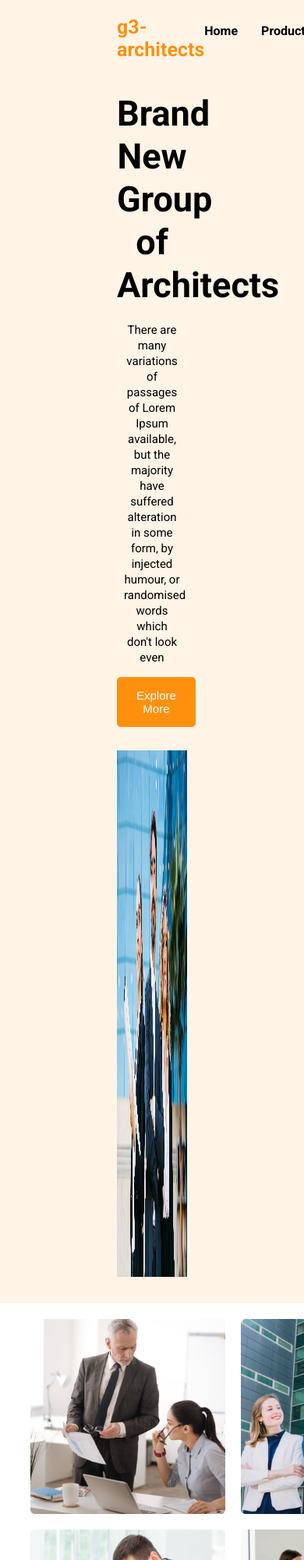
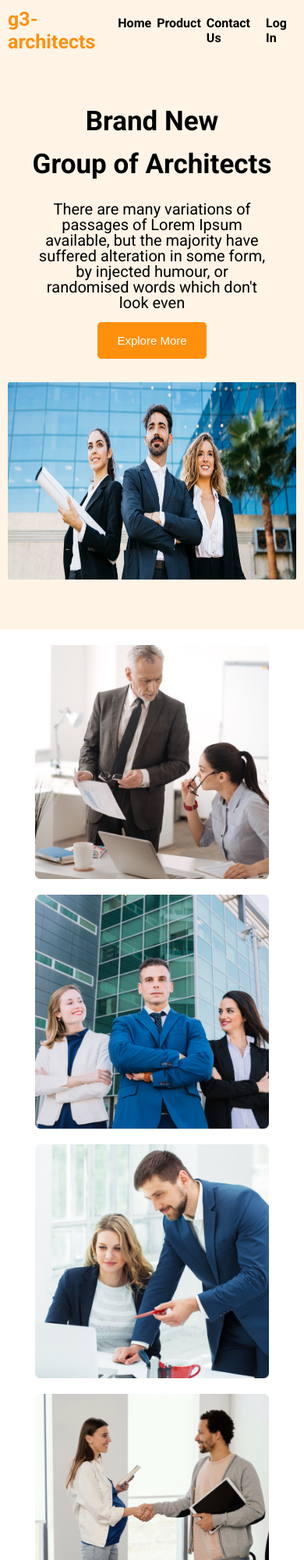
Before and after one commit to ibrahim2337/g3_architects, a plain HTML site: page index.html in a window 390 px wide. Shown: the top 2000 px of the page at 78% size. Drawn offline with Linux system fonts and the light colour scheme.

Commit message:
header responsive donee

```diff
--- a/style.css
+++ b/style.css
@@ -146,16 +146,15 @@ html {
 
 /* Features section ends */
 
-
 .features-container {
   display: grid;
   grid-template-columns: repeat(2, 1fr);
   width: 80%;
   margin: 0 auto;
-  gap:40px;
+  gap: 40px;
 }
 
-.features-item{
+.features-item {
   width: 100%;
   margin: 0 auto;
 }
@@ -194,33 +193,33 @@ margin: 0 auto;
   margin-bottom: 10px;
 }
 
-.lists p{
+.lists p {
   font-weight: 400;
   font-size: 15px;
-  line-height: 20px;;
+  line-height: 20px;
 }
 
-.features-container-image img{
+.features-container-image img {
   width: 100%;
   margin: 0 auto;
 }
 
 /* facts section starts  */
 
-.facts{
+.facts {
   width: 80%;
   margin: 0 auto;
   margin-top: 100px;
 }
 
-.facts-container{
+.facts-container {
   font-weight: 500;
   font-size: 40px;
   line-height: 45px;
   margin-bottom: 20px;
 }
 
-.facts-contain{
+.facts-contain {
   font-weight: 400;
   font-size: 15px;
   line-height: 20px;
@@ -228,22 +227,26 @@ margin: 0 auto;
   color: var(--color-secondary-light);
 }
 
-.icons{
+.icons {
   display: grid;
-  grid-template-columns: repeat(4,1fr);
+  grid-template-columns: repeat(4, 1fr);
   gap: 50px;
   padding: 0 150px;
 }
 
-.icon-list{
+.icon-list {
   border: 1px solid var(--color-primary);
-  box-shadow: rgba(0, 0, 0, 0.17) 0px -23px 25px 0px inset, rgba(0, 0, 0, 0.15) 0px -36px 30px 0px inset, rgba(0, 0, 0, 0.1) 0px -79px 40px 0px inset, rgba(0, 0, 0, 0.06) 0px 2px 1px, rgba(0, 0, 0, 0.09) 0px 4px 2px, rgba(0, 0, 0, 0.09) 0px 8px 4px, rgba(0, 0, 0, 0.09) 0px 16px 8px, rgba(0, 0, 0, 0.09) 0px 32px 16px;
+  box-shadow: rgba(0, 0, 0, 0.17) 0px -23px 25px 0px inset,
+    rgba(0, 0, 0, 0.15) 0px -36px 30px 0px inset,
+    rgba(0, 0, 0, 0.1) 0px -79px 40px 0px inset, rgba(0, 0, 0, 0.06) 0px 2px 1px,
+    rgba(0, 0, 0, 0.09) 0px 4px 2px, rgba(0, 0, 0, 0.09) 0px 8px 4px,
+    rgba(0, 0, 0, 0.09) 0px 16px 8px, rgba(0, 0, 0, 0.09) 0px 32px 16px;
   border-radius: 10px;
   text-align: center;
   padding: 20px 20px;
   margin-top: 80px;
 }
-.icon-list h3{
+.icon-list h3 {
   font-weight: 400;
   font-size: 30px;
   line-height: 35px;
@@ -252,13 +255,13 @@ line-height: 35px;
 
 /* Sponsors section starts */
 
-.sponsor{
+.sponsor {
   width: 80%;
   margin: 0 auto;
   text-align: center;
 }
 
-.sponsor-container h3{
+.sponsor-container h3 {
   margin-top: 150px;
   font-weight: 500;
   font-size: 40px;
@@ -267,7 +270,7 @@ line-height: 35px;
   text-align: center;
 }
 
-.sponsor-container p{
+.sponsor-container p {
   font-weight: 400;
   font-size: 15px;
   line-height: 20px;
@@ -275,25 +278,24 @@ line-height: 35px;
   color: var(--color-secondary-light);
 }
 
-.sponsor-image{
+.sponsor-image {
   margin-top: 50px;
   display: grid;
   grid-template-columns: repeat(5, 1fr);
   gap: 20px;
-
 }
 
 /* Sponsors section ends */
 
 /* footer section starts */
 
-    .footer{
+.footer {
   width: 80%;
   margin: 0 auto;
   background-color: var(--color-background);
 }
 
-    .footer p{
+.footer p {
   padding: 20px 0;
   text-align: center;
   color: var(--color-secondary);
@@ -303,3 +305,47 @@ line-height: 35px;
 }
 
 /* footer section ends */
+
+@media screen and (max-width: 767px) {
+  .navbar {
+    padding: 10px 10px;
+  }
+  .navbar-list {
+    gap: 7px;
+  }
+  .header {
+    padding: 50px 10px;
+  }
+  .header-title {
+    font-size: 35px;
+  }
+  .header-contain {
+    font-size: 20px;
+  }
+  .header-image {
+    height: 30vh;
+    width: 100%;
+  }
+
+  .features-image {
+
+    grid-template-columns: repeat(1, 1fr);
+    gap: 20px;
+  }
+  .feature{
+    flex-direction:column;
+
+  }
+  .feature-container{
+    padding: 20px 10px;
+  }
+.features-image .image{
+    width: 300px;
+    height: auto;
+}
+
+.features-container{
+grid-template-columns: repeat(1, 1fr);
+  }
+
+}
```
Lines whose indentation alone changed are shown as unchanged.
